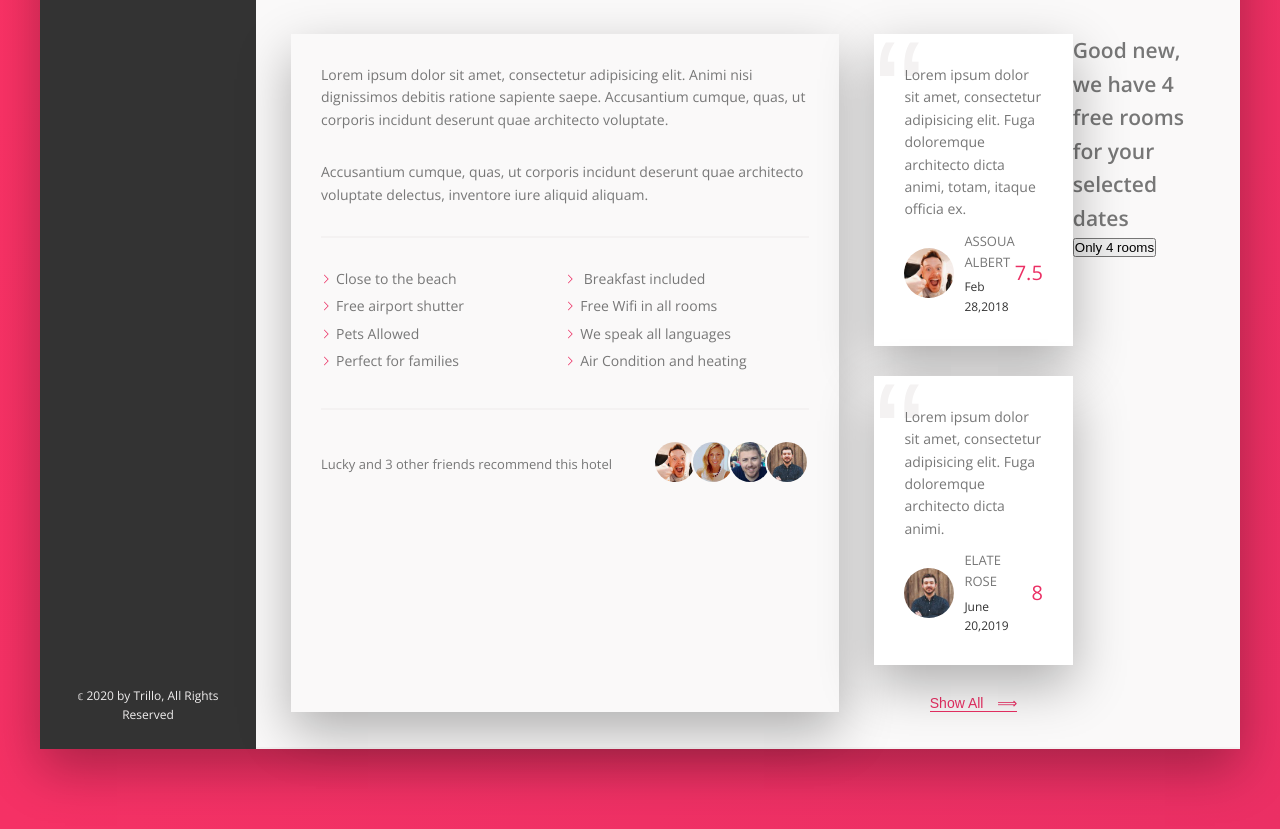
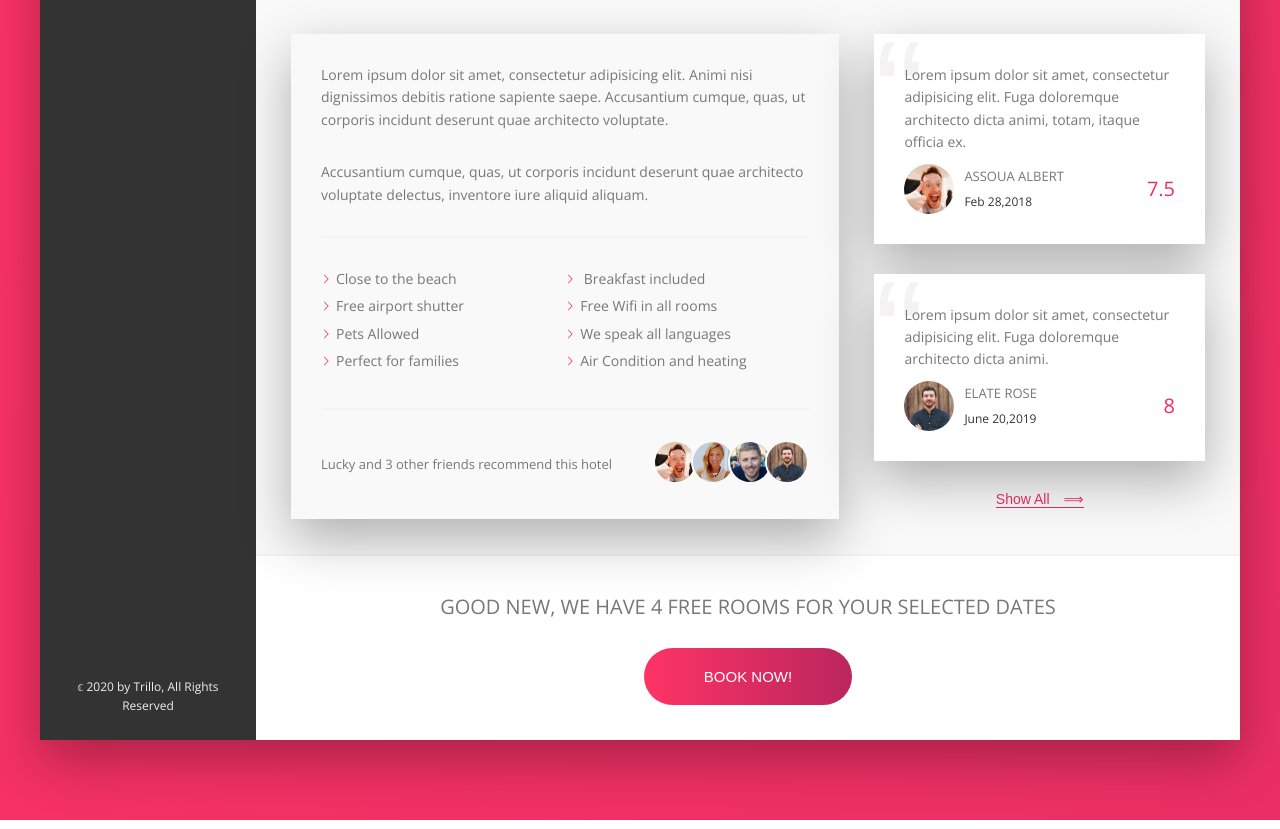
Before and after one commit to AssouaAlbert/Booking-Webpage, a website: page index.html in a window 1280 px wide. Shown: the part 616-1445 px from the top of the page. Drawn offline with nearby package versions, Linux system fonts and the light colour scheme.

Commit message:
Cta modifications

```diff
--- a/index.html
+++ b/index.html
@@ -191,7 +191,7 @@
                                     Fuga doloremque architecto dicta animi.
                                 </blockquote>
                                 <figcaption class="review__user">
-                                    <img src="./img/user-4.jpg" alt="" class="review__photo">
+                                    <img src="./img/user-4.jpg" alt="" class="review__photo"/>
                                     <div class="review__user-box">
                                         <p class="review__user-name">
                                             Elate Rose
@@ -207,14 +207,15 @@
                             </figure>
                             <button class="btn-inline">Show All <span>&xrArr;</span></button>
                         </div>
+                    </div>
                     <div class="cta">
-                            <h2 class="cat__book-now">
+                        <h2 class="cta__book-now">
                             Good new, we have 4 free rooms for your selected dates
                         </h2>
                         <button class="btn">
-                                Only 4 rooms
+                            <span class="btn-visible">Book Now!</span>
+                            <span class="btn-hidden">Only 4 rooms left</span>
                         </button>
-                        </div>
                     </div>
                 </main>
             </div>
--- a/sass/layouts/_cta.scss
+++ b/sass/layouts/_cta.scss
@@ -0,0 +1,46 @@
+.cta {
+    padding: 3.5rem 0;
+    text-align: center;
+
+
+    &__book-now {
+        font-size: 2rem;
+        font-weight: 300;
+        text-transform: uppercase;
+        margin-bottom: 2.5rem;
+    }
+}
+
+.btn {
+    font-size: 1.5rem;
+    font-weight: 400;
+    text-transform: uppercase;
+    text-align: center;
+    color: white;
+    border-radius: 50px;
+    border: none;
+    padding: 2rem 6rem; //padding l/r are big because the text in th button are not or the same size... Therefore a larger button will create a smoother animation
+    position: relative;
+    overflow: hidden;
+    background-image: linear-gradient(to right, var(--color-primary-light), var(--color-primary-dark));
+    &-visible {
+        display: inline-block;
+    }
+    &-hidden {
+        display: inline-block;
+        width: 100%;
+        height: 100%;
+        position: absolute;
+        left: 0;
+        bottom: -100%;
+    }
+    &:hover {
+        &-visible {
+            visibility: hidden;
+            position: absolute;
+            left: 0;
+            bottom: -100%;
+        }
+    }
+
+}
--- a/sass/main.scss
+++ b/sass/main.scss
@@ -18,6 +18,7 @@
 @import "./layouts/hotel-view";
 @import "./layouts/sidebar";
 @import "./layouts/detail";
+@import "./layouts/cta";
 
 //Import page layout setting
 @import "./pages/home";
```
Also changed, not shown: css/style.compile.css. Lines whose indentation alone changed are shown as unchanged.
